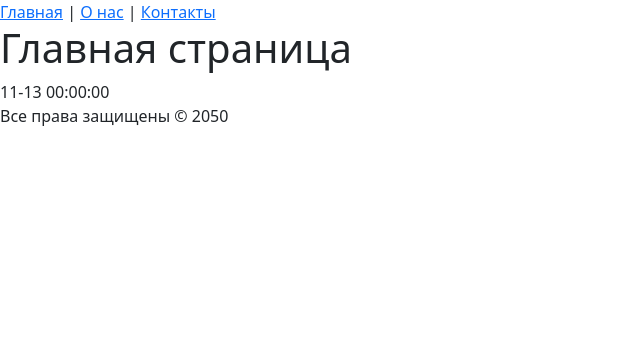
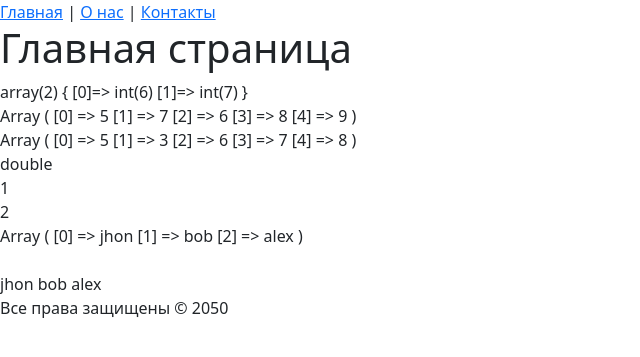
Before and after one commit to LABLUDI/itProger, a PHP site: page / in a window 1280 px wide. Shown: the top 357 px of the page, without its empty margins (0-640 px from the left). Run offline with PHP 8.4, Linux system fonts and the light colour scheme.

Commit message:
Internal php functions

```diff
--- a/index.php
+++ b/index.php
@@ -1,14 +1,63 @@
 <?php
-    $title = 'Главная страница';
-    require_once 'blocks/header.php';
+$title = 'Главная страница';
+require_once 'blocks/header.php';
 ?>
-<h1>Главная страница</h1>
+    <h1>Главная страница</h1>
 <?php
-//    echo date('m-l H:i:s', time() + 10000) . '<br>';
+$lis = [
+	5,
+	7,
+	3,
+	6,
+	7,
+	8,
+];
+unset($lis[1]);
+$lis = array_values($lis);
+//    sort($lis);
+//    rsort($lis);
+//    shuffle($lis);
 
-//    echo date('m-d H:i:s', strtotime('-1 Week -2 Day -3 Hour'));
+//    if(in_array(30, $lis) == '')
+//        echo 'Not found';
+//    else
+//        echo 'Found';
 
-    echo date('m-d H:i:s', strtotime('Next Monday'));
+$arr = array_slice($lis, 2, 2);
+var_dump($arr);
+echo '<br>';
 
-    require_once 'blocks/footer.php';
+$arr_1 = [
+	5,
+	7,
+];
+$arr_2 = [
+	6,
+	8,
+	9,
+];
+$arr_3 = array_merge($arr_1, $arr_2);
+
+print_r($arr_3);
+echo '<br>';
+
+print_r($lis);
+echo '<br>';
+
+$x = (float)'10';
+echo gettype($x) . '<br>';
+echo is_numeric($x) . '<br>';
+
+$str = 'Example';
+echo strpos($str, 'am') . '<br>';
+
+$words = 'jhon, bob, alex';
+$arr_words = explode(',', $words);
+print_r($arr_words);
+echo '<br>';
+echo '<br>' . implode(' ', $arr_words);
+
+
+
+require_once 'blocks/footer.php';
 ?>
```
